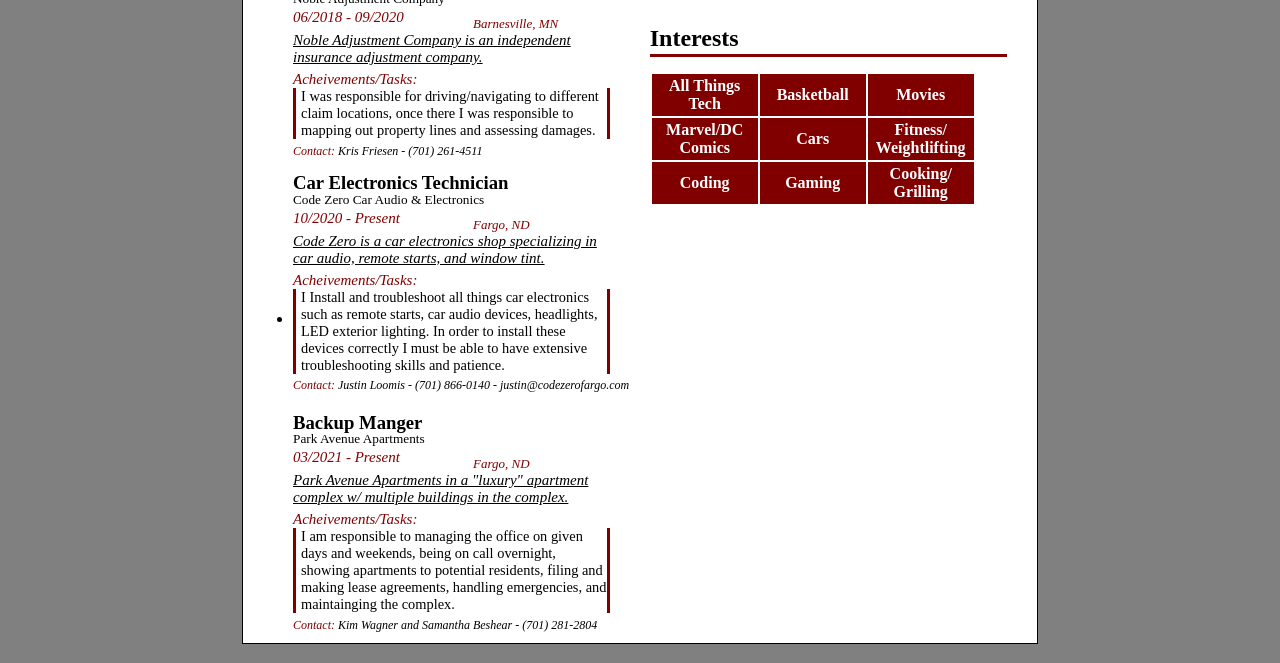
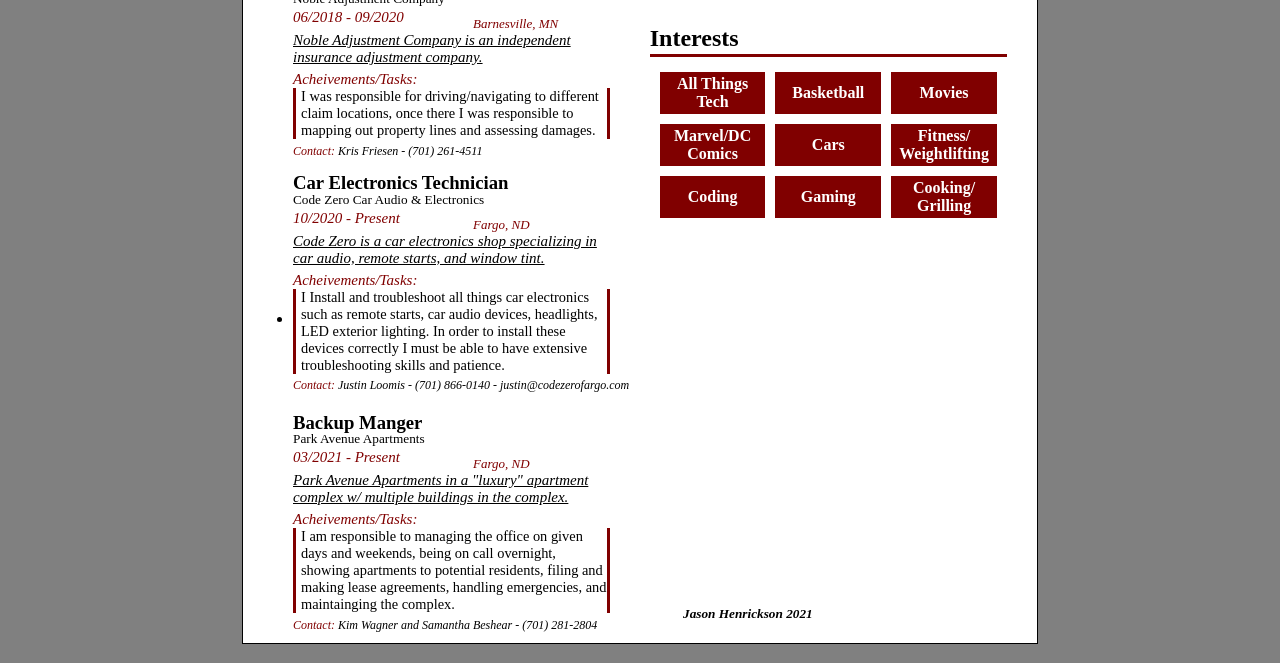
Before and after one commit to Jason-Henrickson15/Resume, a plain HTML site: page index.html in a window 1280 px wide. Shown: the part 488-1151 px from the top of the page. Drawn offline with Linux system fonts and the light colour scheme.

Commit message:
Update style.css

```diff
--- a/style.css
+++ b/style.css
@@ -266,13 +266,17 @@
 }
 
 .table2 {
+  border-spacing: 10px;
   position: relative;
+  top: -10px;
 }
 
-/*
-.test {
+/*Footer*/
+
+.footer{
+  font-style: italic;
+  margin-right: 750px;
   position: relative;
-  top: -100px;
+  top: -60px;
+  right: -675px;
 }
-
-*/
```
